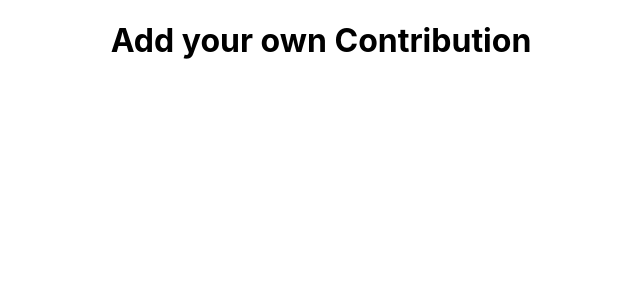
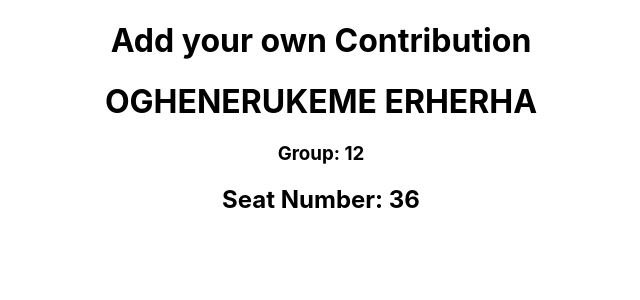
Before and after one commit to Aneal250/Weekly_Task_9, a React (Create React App) app: page / in a window 1280 px wide. Shown: the top 300 px of the page, without its empty margins (319-959 px from the left). Built offline with nearby package versions, Linux system fonts and the light colour scheme.

Commit message:
Contributed

```diff
--- a/src/App.js
+++ b/src/App.js
@@ -1,10 +1,12 @@
 import logo from './logo.svg';
 import './App.css';
+import Profile from './components/Profile';
 
 function App() {
   return (
     <div className="App">
       <h1>Add your own Contribution</h1>
+      <Profile />
     </div>
   );
 }
--- /dev/null
+++ b/src/components/Profile.js
@@ -0,0 +1,13 @@
+import React from 'react'
+
+export default function Profile() {
+    return (
+
+        <div>
+            <h1>{'OGHENERUKEME ERHERHA'}</h1>
+            <h3>Group: {12}</h3>
+            <h2>Seat Number: {36}</h2>
+        </div>
+
+    )
+}
```
Also changed, not shown: 1 other file (tests, documents, lock files or other folders).
